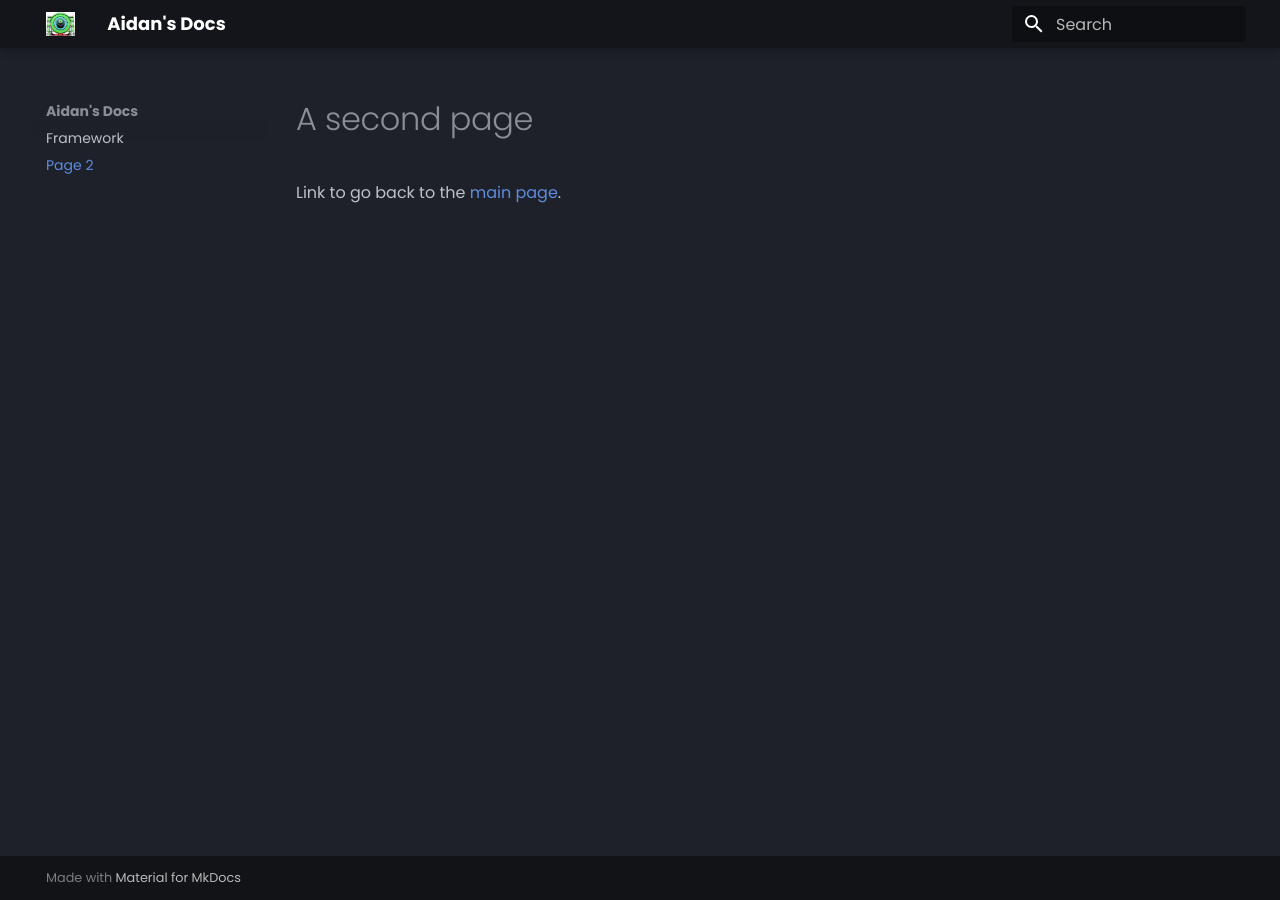
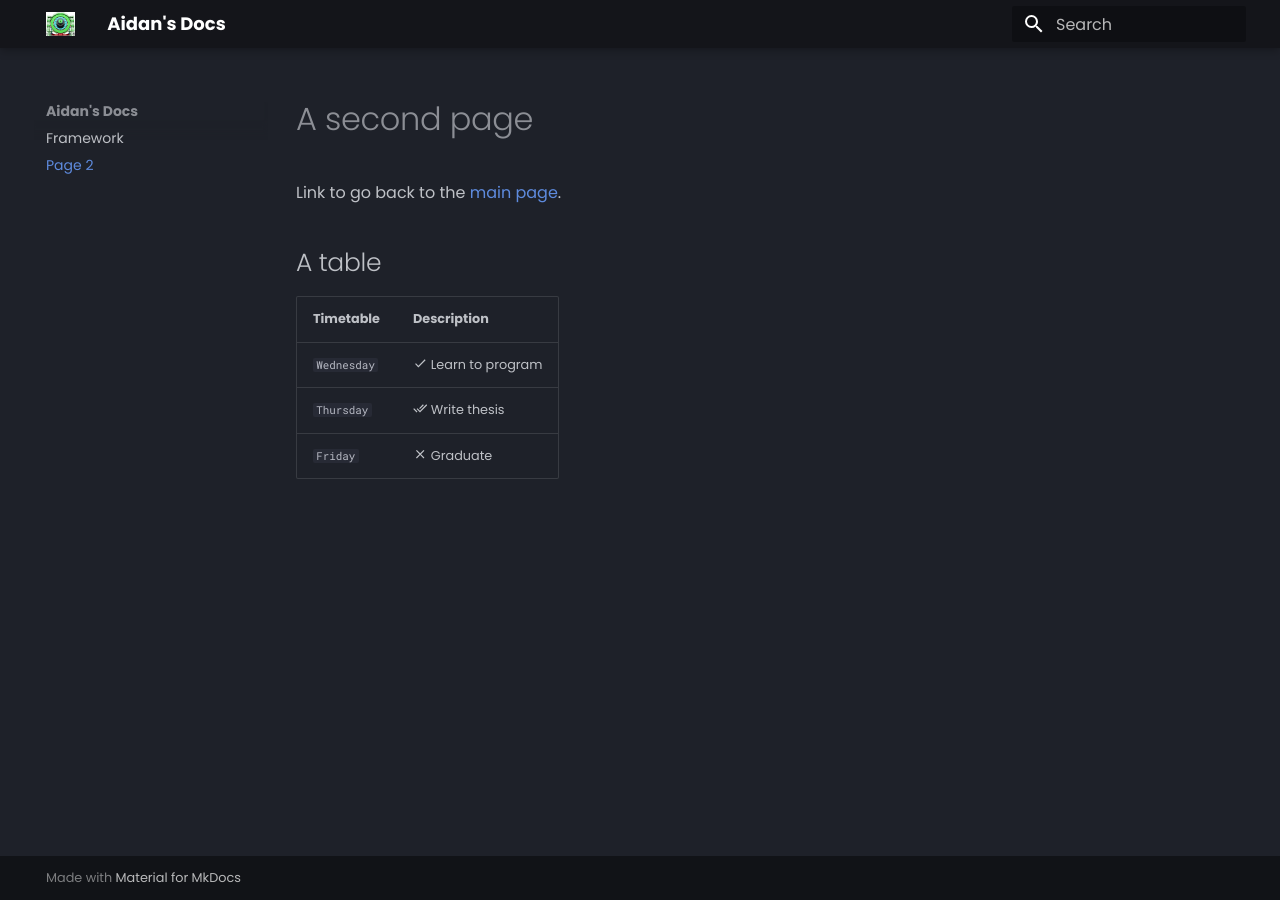
Before and after one commit to akgrummer/mydocs, an MkDocs documentation site: the page built from docs/page2.md, in a window 1280 px wide. Built offline with MkDocs 1.6.1 and Material for MkDocs 9.7.7, drawn with Linux system fonts in a browser that asks for light colours.

Commit message:
add a table to page 2

```diff
--- a/docs/page2.md
+++ b/docs/page2.md
@@ -7,3 +7,11 @@ title: "Page 2"
 # A second page
 
 Link to go back to the [main page](index.md).
+
+## A table
+
+| Timetable   | Description                          |
+| ----------- | ------------------------------------ |
+| `Wednesday` | :material-check:     Learn to program|
+| `Thursday`  | :material-check-all: Write thesis    |
+| `Friday`    | :material-close:     Graduate        |
--- a/mkdocs.yml
+++ b/mkdocs.yml
@@ -30,6 +30,13 @@ markdown_extensions:
   - pymdownx.superfences
   # for footnotes
   - footnotes
+  # for tables
+  - tables
+  # Icons and emojis
+  - attr_list
+  - pymdownx.emoji:
+      emoji_index: !!python/name:material.extensions.emoji.twemoji
+      emoji_generator: !!python/name:material.extensions.emoji.to_svg
 
 extra_javascript:
   - javascripts/mathjax.js
```
